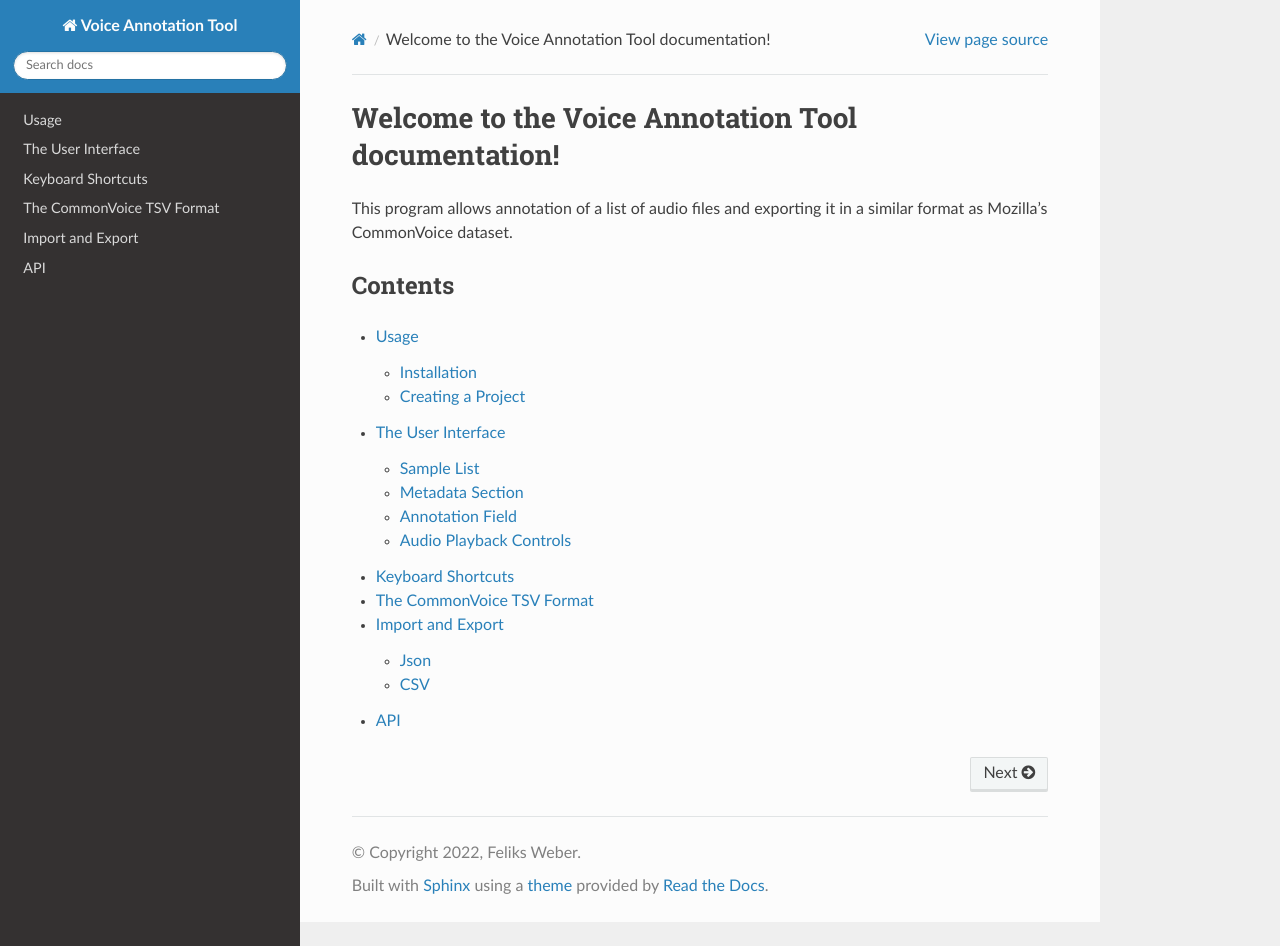
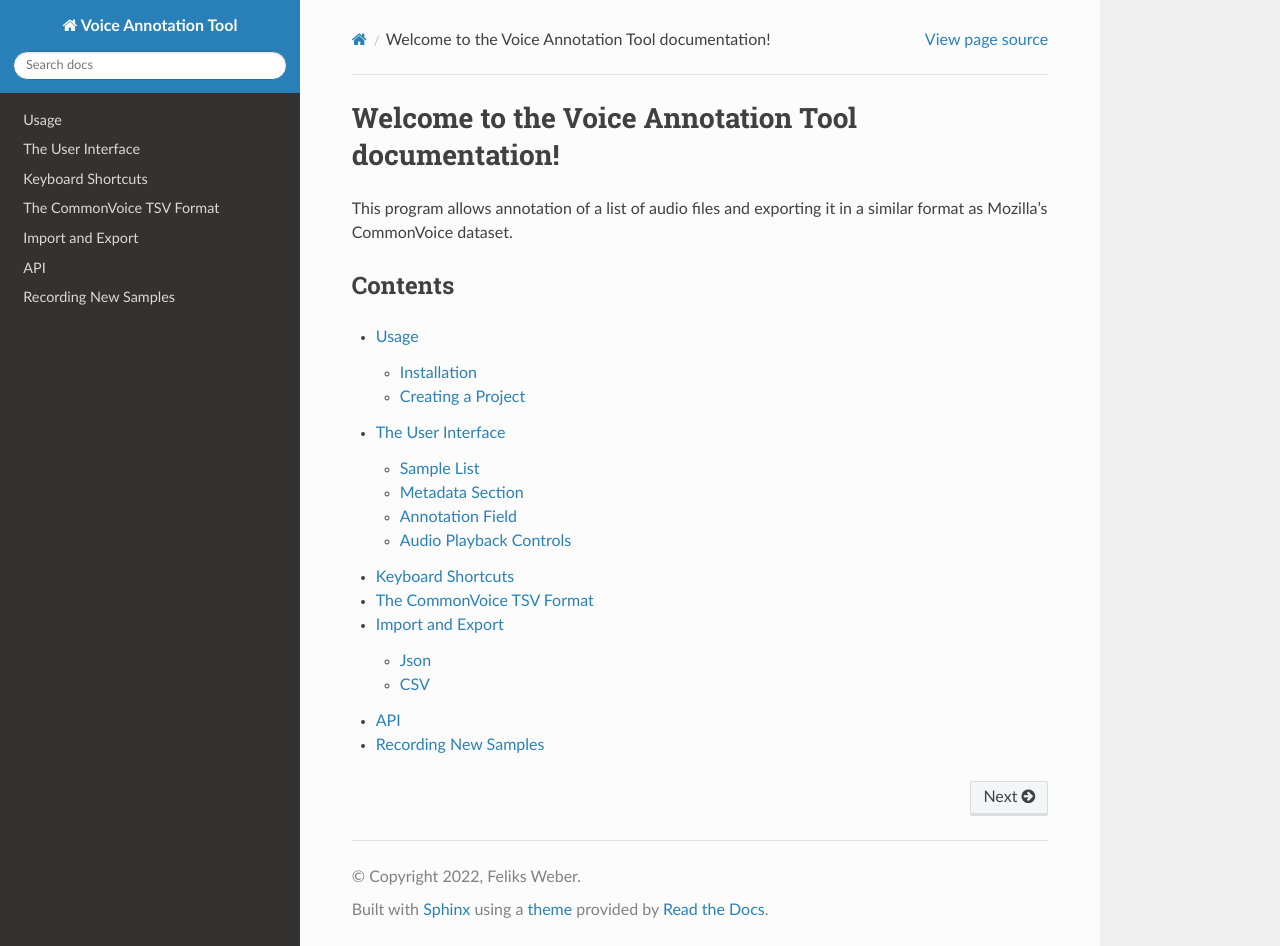
Before and after one commit to tud-zih-energy/voice-annotation-tool, a Sphinx documentation site: the page built from docs/index.rst, in a window 1280 px wide and 946 px high. Built offline with Sphinx 7.4.7 and the Read the Docs theme 2.0.0, drawn with Linux system fonts in a browser that asks for light colours.

Commit message:
Add basic documentation of recording feature

```diff
--- a/docs/index.rst
+++ b/docs/index.rst
@@ -14,3 +14,4 @@
    tsv_format
    import_export
    api
+   recording
--- /dev/null
+++ b/docs/recording.rst
@@ -0,0 +1,6 @@
+Recording New Samples
+=====================
+
+New samples can be recorded directly from the application.
+
+Select the audio device you want to use and then press the `Record` button.
```
